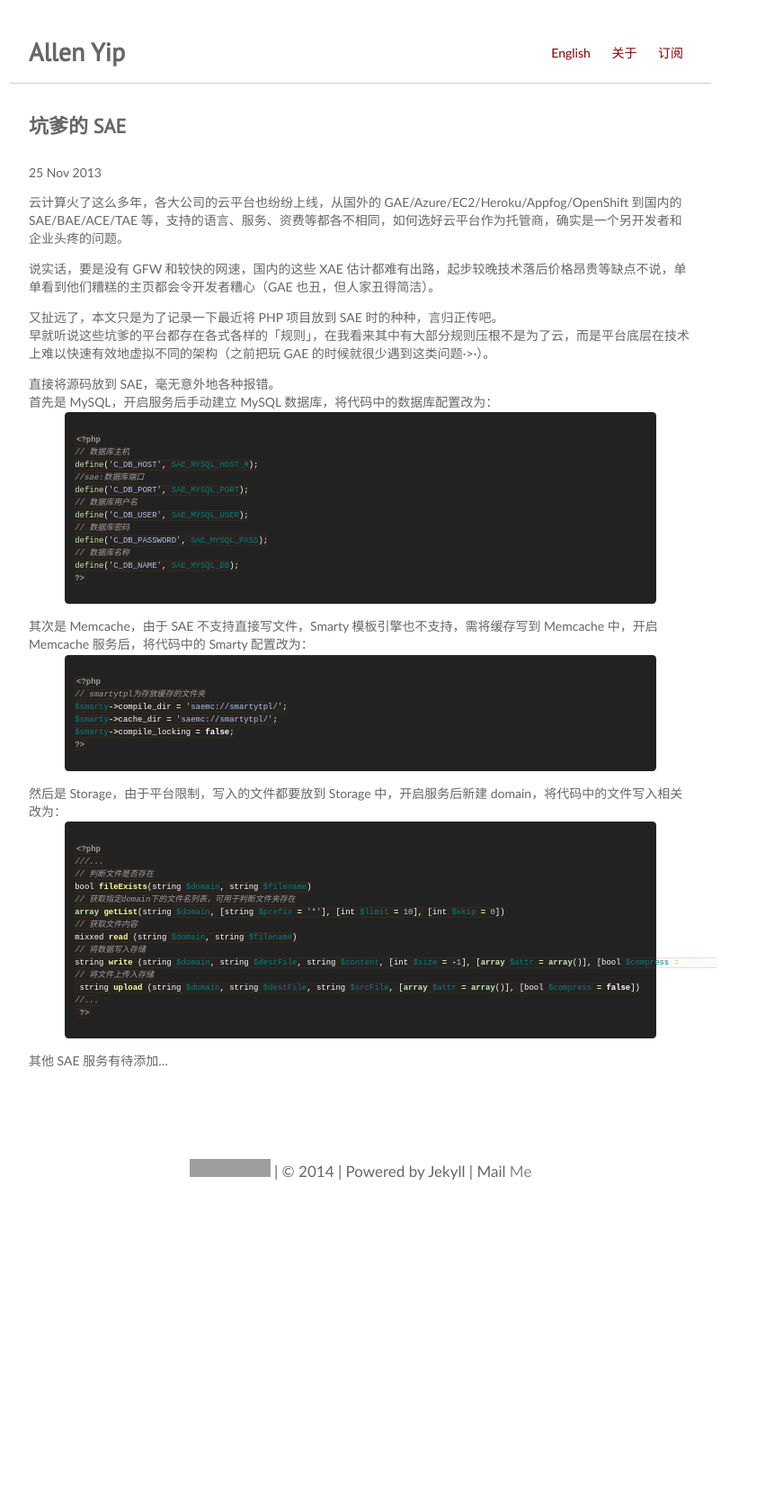
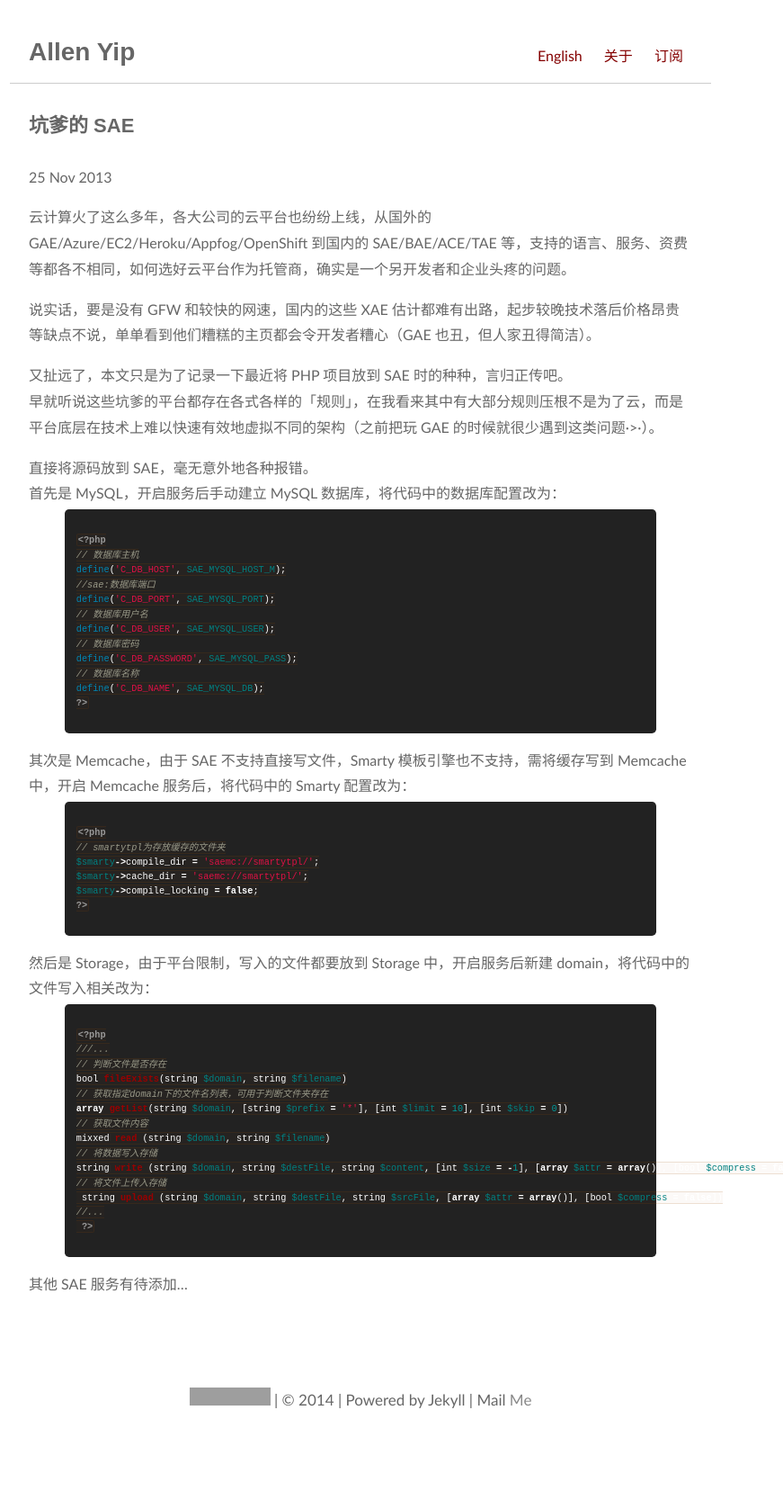
Before and after one commit to allenyip/allenyip.github.com, a Jekyll site: the page built from _posts/2013-11-25-sae-kidding.md, in a window 1280 px wide. Shown: the whole page at 90% size, without its empty margins (239-1110 px from the left). Built offline with Jekyll 4.4.1, drawn with Linux system fonts in a browser that asks for light colours; some web fonts are replaced; Markdown is read by kramdown in place of the engine named in the settings; before the commit the page ends 1417 px from its top, so only the background shows below that; grey boxes are pictures that could not be loaded.

Commit message:
modify css

```diff
--- a/css/main.css
+++ b/css/main.css
@@ -1,5 +1,6 @@
-@import url(//fonts.googleapis.com/css?family=Rosario);
-@import url(//fonts.googleapis.com/css?family=PT+Sans);
+@import url(http://fonts.googleapis.com/css?family=Galdeano);
+@import url(http://fonts.googleapis.com/css?family=Electrolize);
+@import url(http://fonts.googleapis.com/css?family=Cuprum);
 
 html, body {
   height: 100%;
@@ -9,7 +10,7 @@
   /*font: 16px/1.8 "Rosario", "Xin Gothic", "Hiragino Sans GB", "Microsoft YaHei", "WenQuanYi Micro Hei", Arial, sans-serif;
   color: #666;
   */
-  font-size:14px;font-family:"Galdeano","Hiragino Sans GB","Microsoft YaHei",Trebuchet,"Trebuchet MS",Tahoma,"Lucida Grande","Lucida Sans Unicode",Verdana,sans-serif;
+  font: 16px/1.8 "Galdeano","Hiragino Sans GB","Microsoft YaHei",Trebuchet,"Trebuchet MS",Tahoma,"Lucida Grande","Lucida Sans Unicode",Verdana,sans-serif;
   color:#666;
 }
 
@@ -72,24 +73,6 @@
   font: 0.8em droid-sans-mono-1, droid-sans-mono-2, monospace;
   line-height: 1.25em;
   display: block;
-}
-.post .highlight pre .s1, .post .highlight pre .s2, .post .highlight pre .sx, .post .highlight pre .mi {
-        color: #aec4eb;
-}
-.post .highlight pre .nb, .post .highlight pre .k, .post .highlight pre .o, .post .highlight pre .kp {
-  color: #c4ebae;
-}
-.post .highlight pre .ss {
-  color: #ffcf87;
-}
-.post .highlight pre .nf {
-  color: #ffffa0;
-}
-.post .highlight pre .vi {
-  color: #ff9f9d;
-}
-.post .highlight pre .c, .post .highlight pre .c1 {
-  color: #a0a0a0;
 }
 /* modify ends */
 
```
